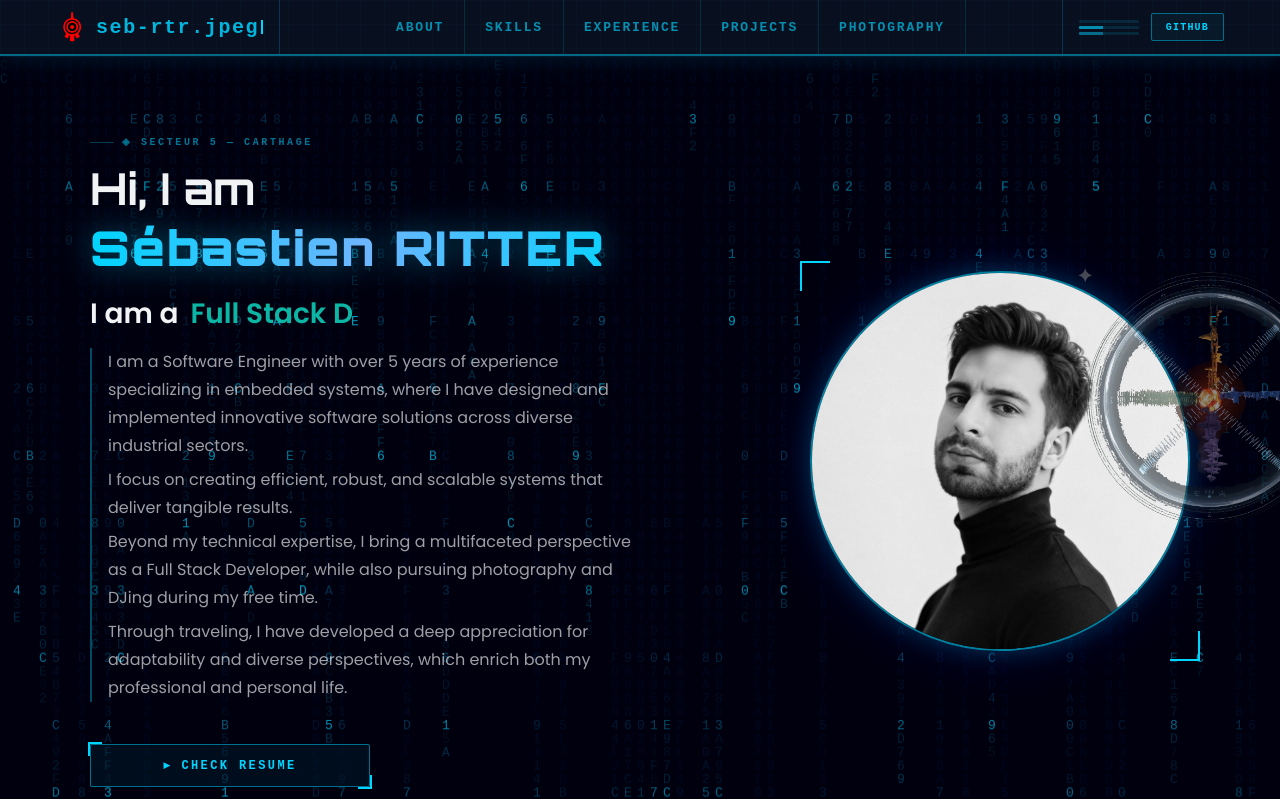
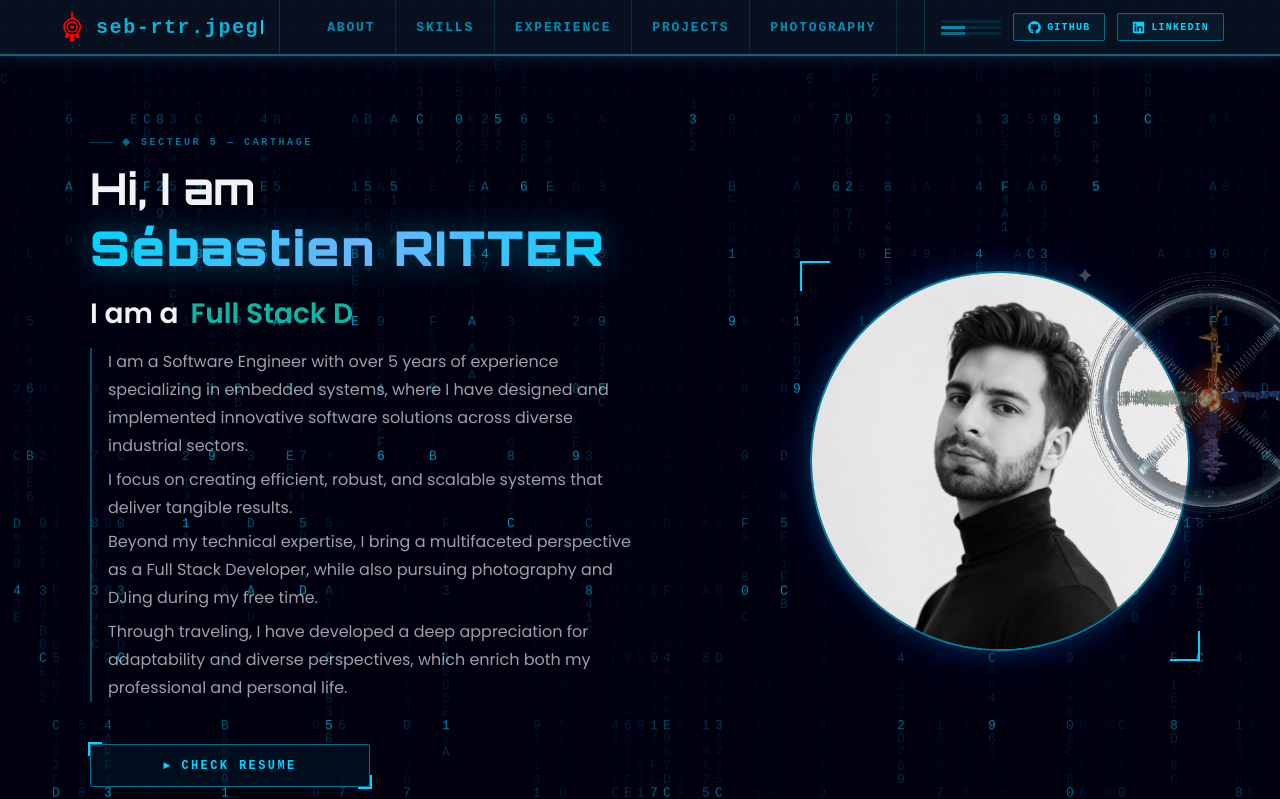
Before and after one commit to rittersport67/PortFolio, a React (Create React App) app: page / in a window 1280 px wide. Shown: the top 799 px of the page. Built offline with nearby package versions, Linux system fonts and the light colour scheme.

Commit message:
add nav bar linkedin link and remove footer link

```diff
--- a/src/components/DigitalSea/index.js
+++ b/src/components/DigitalSea/index.js
@@ -1,7 +1,5 @@
 import React from 'react';
 import styled, { keyframes } from 'styled-components';
-import { Bio } from '../../data/contants';
-import { FaGithub, FaLinkedin, FaSoundcloud } from 'react-icons/fa';
 
 const waveScroll = keyframes`
   0%   { background-position: 0 0,   60px 10px, 130px 20px; }
@@ -91,22 +89,6 @@ const SeaTitle = styled.p`
   margin: 0;
 `;
 
-const SocialRow = styled.div`
-  display: flex;
-  gap: 24px;
-  align-items: center;
-`;
-
-const SocialLink = styled.a`
-  color: rgba(100, 170, 255, 0.55);
-  font-size: 22px;
-  transition: color 0.25s ease, transform 0.25s ease;
-  &:hover {
-    color: #5aafff;
-    transform: translateY(-3px);
-  }
-`;
-
 const Copyright = styled.p`
   font-size: 12px;
   color: rgba(100, 150, 255, 0.35);
@@ -121,17 +103,6 @@ const DigitalSea = () => (
     <DepthGlow />
     <Content>
       <SeaTitle>Digital Sea</SeaTitle>
-      <SocialRow>
-        <SocialLink href={Bio.github} target="_blank" rel="noreferrer" aria-label="GitHub">
-          <FaGithub />
-        </SocialLink>
-        <SocialLink href={Bio.linkedin} target="_blank" rel="noreferrer" aria-label="LinkedIn">
-          <FaLinkedin />
-        </SocialLink>
-        <SocialLink href="https://soundcloud.com" target="_blank" rel="noreferrer" aria-label="SoundCloud">
-          <FaSoundcloud />
-        </SocialLink>
-      </SocialRow>
       <Copyright>© {new Date().getFullYear()} Sébastien RITTER</Copyright>
     </Content>
   </Sea>
--- a/src/components/Navbar/index.js
+++ b/src/components/Navbar/index.js
@@ -3,7 +3,7 @@ import styled, { keyframes, ThemeProvider } from 'styled-components';
 import { darkTheme } from '../../utils/Themes';
 import { Bio } from '../../data/contants';
 import lyokoSymbol from '../../../src/img/lyoko-symbol.png';
-import { FaBars, FaTimes } from 'react-icons/fa';
+import { FaBars, FaTimes, FaGithub, FaLinkedin } from 'react-icons/fa';
 import { Link as LinkR } from 'react-router-dom';
 
 const UlrichEasterEgg = React.lazy(() => import('./UlrichEasterEgg'));
@@ -388,11 +388,20 @@ const Navbar = () => {
               <StatusSegment dur="3.4s" delay="1.2s" opacity={0.4} />
             </StatusGroup>
             <GitHubButton
-              href="https://github.com"
+              href={Bio.github}
               target="_blank"
               rel="noreferrer"
             >
+              <FaGithub style={{ marginRight: 6, fontSize: 13 }} />
               Github
+            </GitHubButton>
+            <GitHubButton
+              href={Bio.linkedin}
+              target="_blank"
+              rel="noreferrer"
+            >
+              <FaLinkedin style={{ marginRight: 6, fontSize: 13 }} />
+              LinkedIn
             </GitHubButton>
           </ButtonContainer>
 
@@ -416,12 +425,20 @@ const Navbar = () => {
           <MobileMenuLink href="#photography" onClick={() => setOpen(false)}>Photography</MobileMenuLink>
           <MobileMenuLink
             as="a"
-            href="https://github.com"
+            href={Bio.github}
+            target="_blank"
+            rel="noreferrer"
+          >
+            Github
+          </MobileMenuLink>
+          <MobileMenuLink
+            as="a"
+            href={Bio.linkedin}
             target="_blank"
             rel="noreferrer"
             style={{ borderBottom: 'none' }}
           >
-            Github
+            LinkedIn
           </MobileMenuLink>
         </MobileMenuItems>
       </MobileMenu>
```
